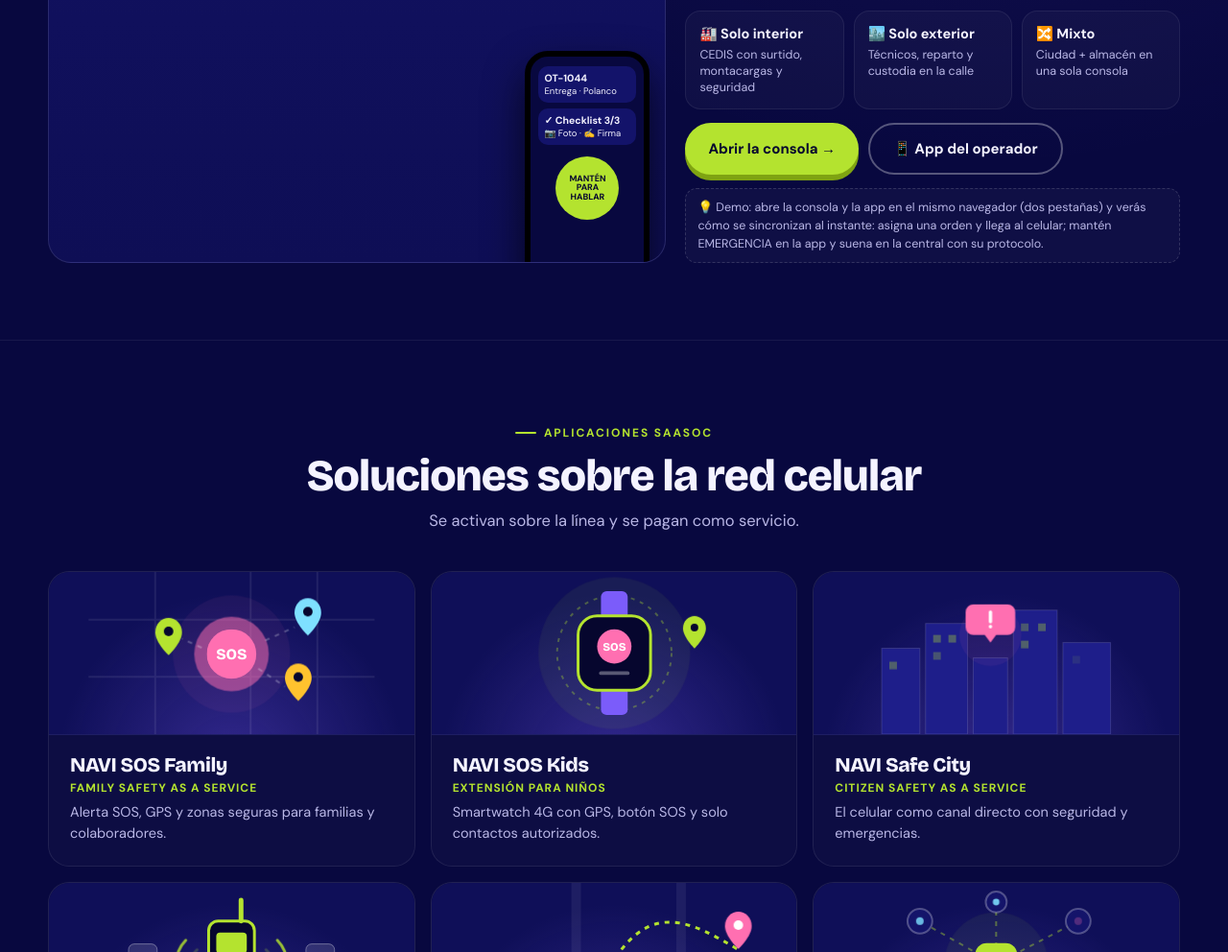
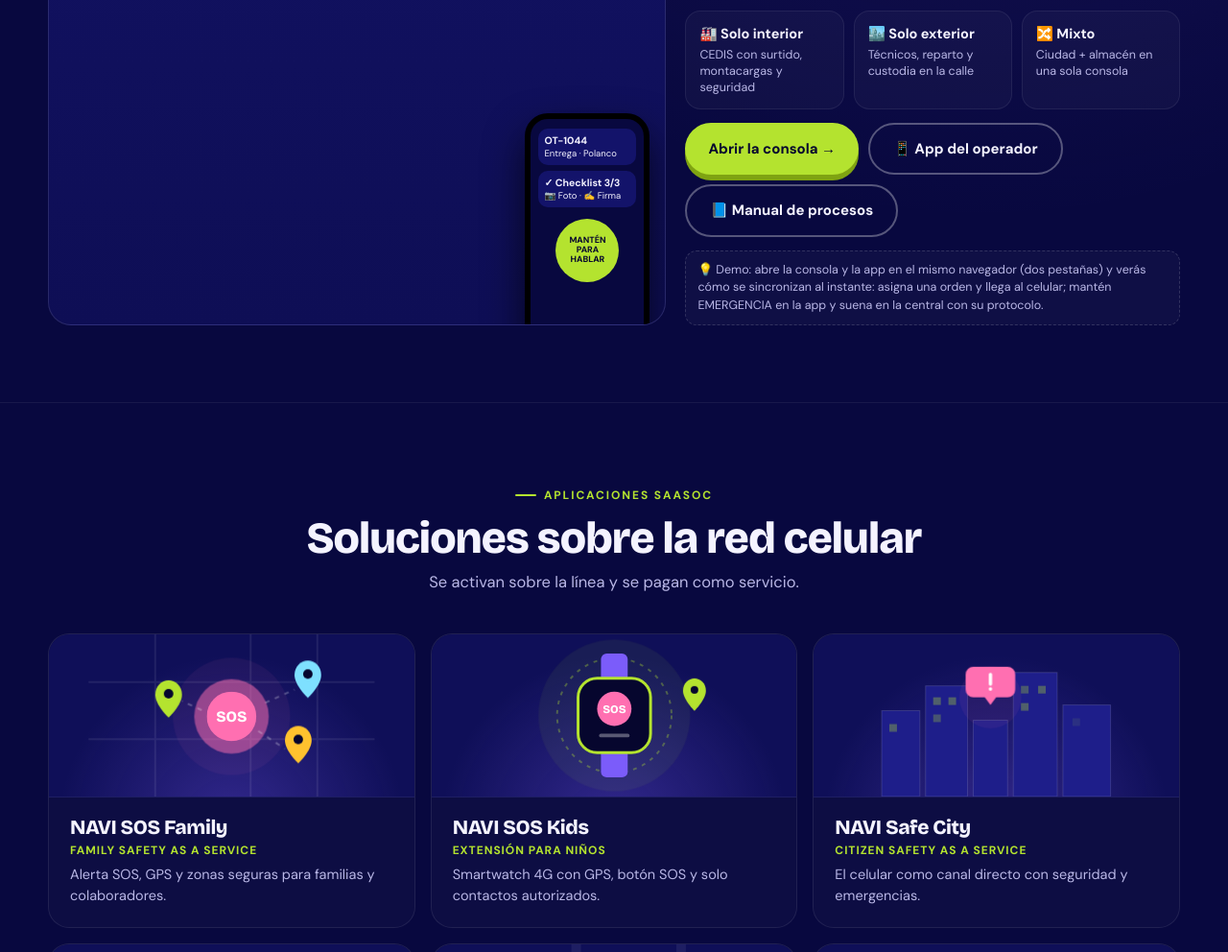
Before and after one commit to NAVISERVICES/navi-movil, a plain HTML site: page demo/empresas.html in a window 1280 px wide. Shown: the part 2710-3702 px from the top of the page at 96% size. Drawn offline with nearby package versions, Linux system fonts and the light colour scheme.

Commit message:
Empresas y manual: enlace al manual de procesos de NAVI Mando

```diff
--- a/demo/empresas.html
+++ b/demo/empresas.html
@@ -378,7 +378,7 @@ footer.bz a{color:#fff;text-decoration:underline;text-underline-offset:3px}
             <a href="mando/?cliente=outdoor" target="_blank" rel="noopener"><div style="height:100%"><b>🏙️ Solo exterior</b><small>Técnicos, reparto y custodia en la calle</small></div></a>
             <a href="mando/?cliente=mixto" target="_blank" rel="noopener"><div style="height:100%"><b>🔀 Mixto</b><small>Ciudad + almacén en una sola consola</small></div></a>
           </div>
-          <div class="mbtns"><a class="btn btn-lime" href="mando/" target="_blank" rel="noopener">Abrir la consola →</a><a class="btn btn-ghost" href="mando/app/" target="_blank" rel="noopener">📱 App del operador</a></div>
+          <div class="mbtns"><a class="btn btn-lime" href="mando/" target="_blank" rel="noopener">Abrir la consola →</a><a class="btn btn-ghost" href="mando/app/" target="_blank" rel="noopener">📱 App del operador</a><a class="btn btn-ghost" href="mando/manual.html" target="_blank" rel="noopener">📘 Manual de procesos</a></div>
           <p class="mvs">💡 Demo: abre la consola y la app en el mismo navegador (dos pestañas) y verás cómo se sincronizan al instante: asigna una orden y llega al celular; mantén EMERGENCIA en la app y suena en la central con su protocolo.</p>
         </div>
       </div>
```
Also changed, not shown: demo/manual.html (+1 -0 lines).
